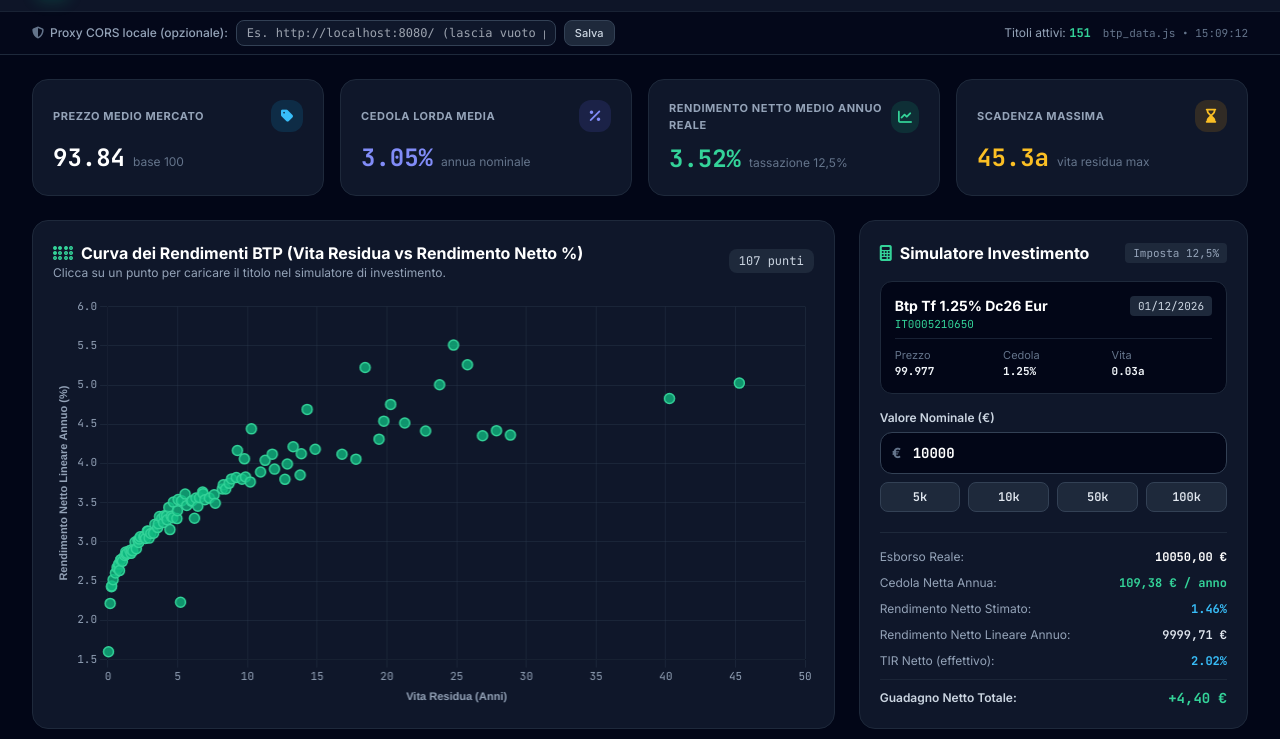
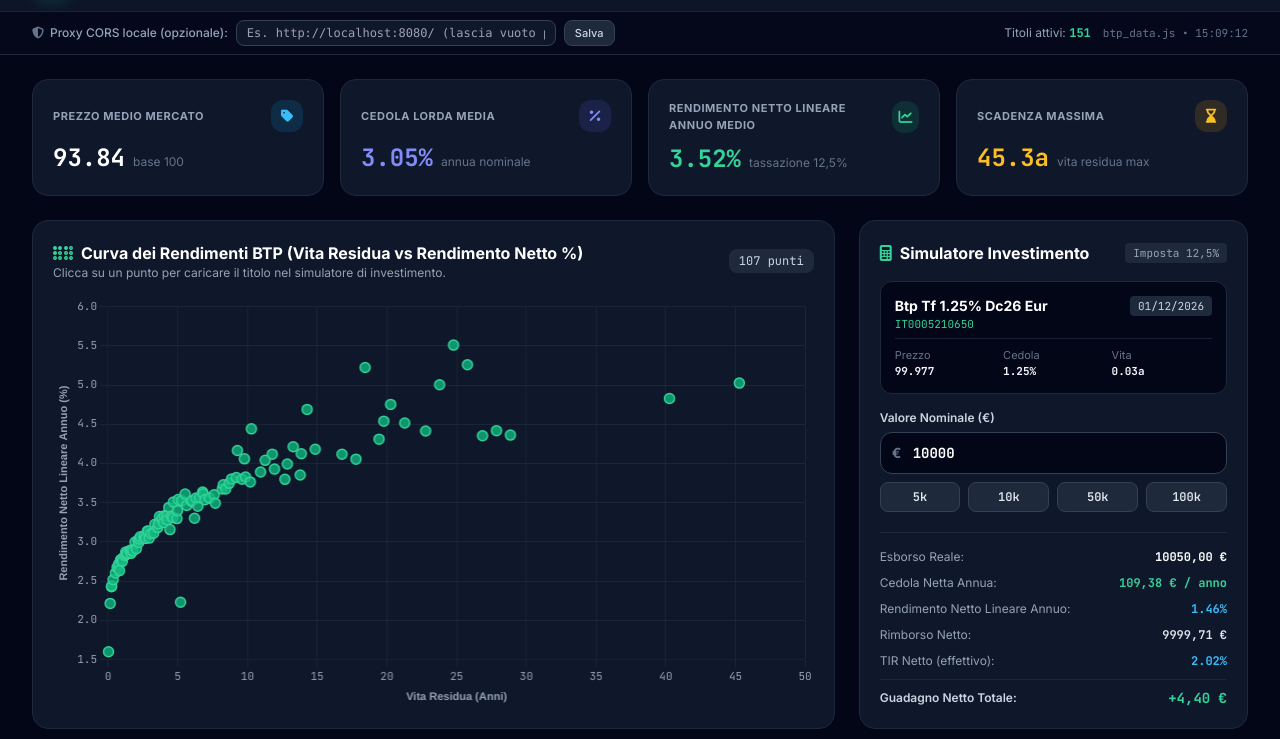
Before and after one commit to norsetto62/btp-mot, a plain HTML site: page index.html in a window 1280 px wide. Shown: the part 61-800 px from the top of the page. Drawn offline with nearby package versions, Linux system fonts and the light colour scheme.

Commit message:
Update labels for annual yield in index.html

```diff
--- a/index.html
+++ b/index.html
@@ -142,7 +142,7 @@
 
             <div class="bg-slate-900 border border-slate-800 rounded-2xl p-4 sm:p-5">
                 <div class="flex items-center justify-between">
-                    <span class="text-[11px] font-bold uppercase tracking-wider text-slate-400">Rendimento Netto Medio Annuo Reale</span>
+                    <span class="text-[11px] font-bold uppercase tracking-wider text-slate-400">Rendimento Netto Lineare Annuo Medio</span>
                     <span class="w-8 h-8 rounded-xl bg-emerald-500/15 text-emerald-400 flex items-center justify-center">
                         <i class="fa-solid fa-chart-line text-sm"></i>
                     </span>
@@ -226,11 +226,11 @@
                         <span id="simAnnualNet" class="font-mono-num font-bold text-emerald-400">--</span>
                     </div>
                     <div class="flex justify-between items-center">
-                        <span class="text-slate-400">Rendimento Netto Stimato:</span>
+                        <span class="text-slate-400">Rendimento Netto Lineare Annuo:</span>
                         <span id="simNetYield" class="font-mono-num font-bold text-sky-400">--</span>
                     </div>
                     <div class="flex justify-between items-center">
-                        <span class="text-slate-400">Rendimento Netto Lineare Annuo:</span>
+                        <span class="text-slate-400">Rimborso Netto:</span>
                         <span id="simRedemption" class="font-mono-num font-semibold text-slate-200">--</span>
                     </div>
                     <div class="flex justify-between items-center">
```
